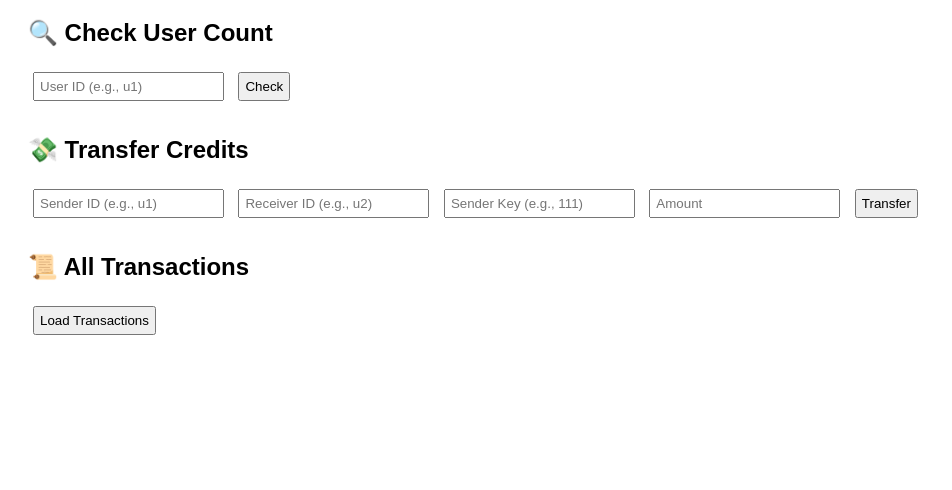
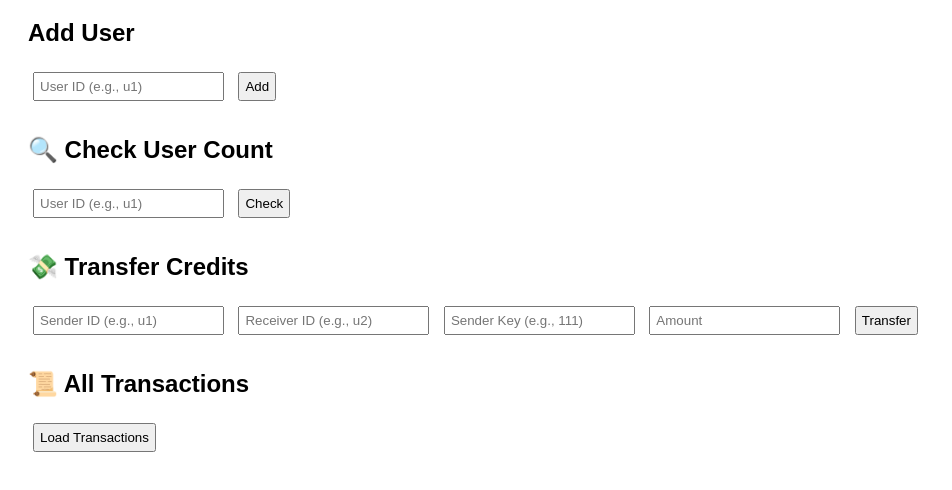
Before and after one commit to GeneVat/Banking-API, a website: page public/index.html in a window 1280 px wide. Shown: the part 90-580 px from the top of the page, without its empty margins (0-952 px from the left). Drawn offline with Linux system fonts and the light colour scheme.

Commit message:
New add user button

```diff
--- a/public/index.html
+++ b/public/index.html
@@ -1,18 +1,38 @@
 <!-- public/index.html -->
 <!DOCTYPE html>
 <html lang="en">
+
 <head>
   <meta charset="UTF-8" />
   <title>User Transactions</title>
   <style>
-    body { font-family: Arial, sans-serif; padding: 20px; }
-    input, button { margin: 5px; padding: 5px; }
-    .section { margin-bottom: 30px; }
+    body {
+      font-family: Arial, sans-serif;
+      padding: 20px;
+    }
+
+    input,
+    button {
+      margin: 5px;
+      padding: 5px;
+    }
+
+    .section {
+      margin-bottom: 30px;
+    }
   </style>
 </head>
+
 <body>
 
   <h1>🔁 User Transaction Tester</h1>
+
+  <div class="section">
+    <h2>Add User</h2>
+    <input type="text" id="newUserID" placeholder="User ID (e.g., u1)" />
+    <button onclick="newUser()">Add</button>
+    <p id="newUserResult"></p>
+  </div>
 
   <div class="section">
     <h2>🔍 Check User Count</h2>
@@ -62,7 +82,16 @@
       const data = await res.json();
       document.getElementById("transactionsList").innerText = JSON.stringify(data, null, 2);
     }
+    async function newUser() {
+            const newUserID = document.getElementById("newUserID").value;
+
+      const res = await fetch(`/api/add?user=${newUserID}`);
+
+      const data = await res.json();
+      document.getElementById("newUserResult").innerText = JSON.stringify(data, null, 2);
+    }
   </script>
 
 </body>
+
 </html>
```
Also changed, not shown: 1 other file.
